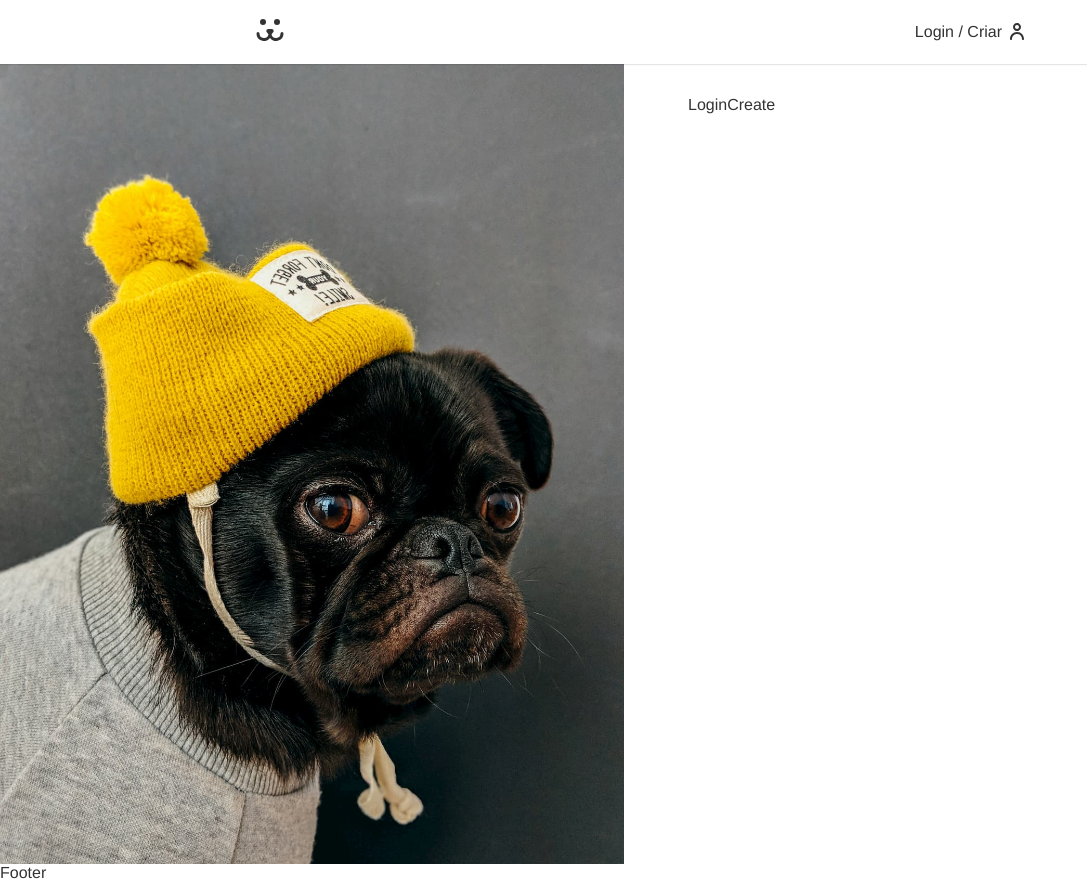
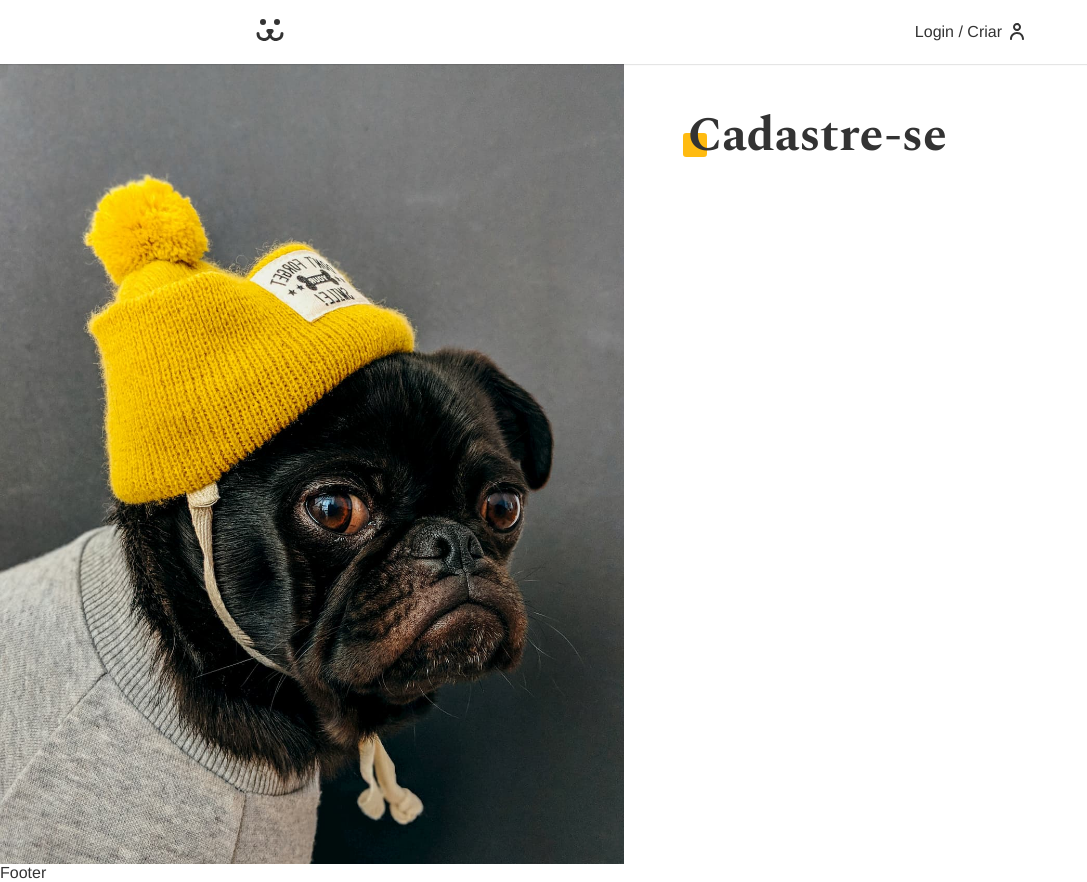
Before and after one commit to rochamaatheus/React-Redux-Dogs, a React (Vite) app: page /login/criar in a window 1280 px wide. Shown: the whole page, without its empty margins (0-1087 px from the left). Built offline with nearby package versions, Linux system fonts and the light colour scheme.

Commit message:
Adicionando o HTML

```diff
--- a/src/Components/Login/LoginCreate.jsx
+++ b/src/Components/Login/LoginCreate.jsx
@@ -1,7 +1,11 @@
 import React from 'react';
 
 const LoginCreate = () => {
-  return <div>LoginCreate</div>;
+  return (
+    <section className="animeLeft">
+      <h1 className="title">Cadastre-se</h1>
+    </section>
+  );
 };
 
 export default LoginCreate;
```
